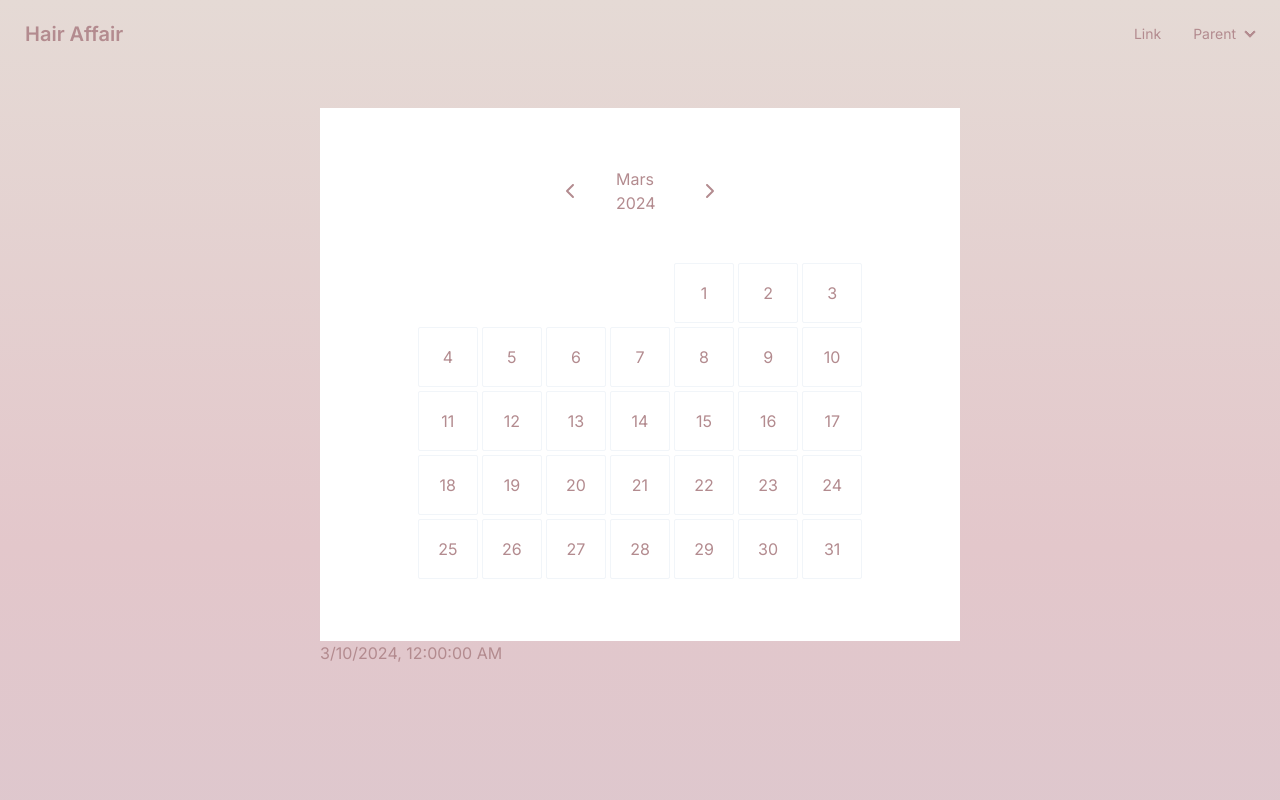
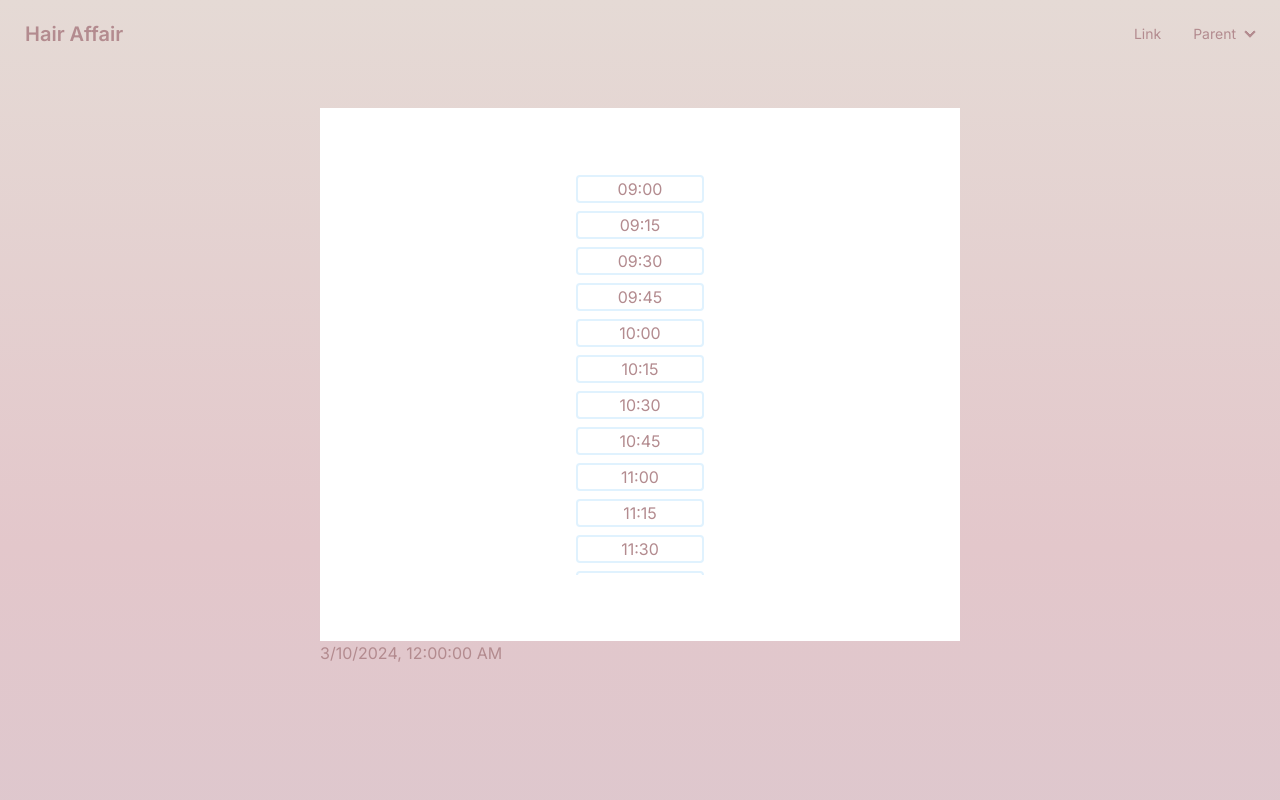
Before and after one commit to Skrefsrud/HairNext, a Next.js app in the folder next-hair-salon/: page /book-appointment in a window 1280 px wide. Both pictures are taken after a click on the element "10". Shown: the top 800 px of the page. Built offline with nearby package versions, Linux system fonts and the light colour scheme.

Commit message:
time selector

```diff
--- a/next-hair-salon/src/components/booking-form.tsx
+++ b/next-hair-salon/src/components/booking-form.tsx
@@ -4,6 +4,7 @@ import CalendarSelect from "./bookingComponents/CalendarSelect";
 import SlideInContainer from "./SlideInContainer";
 import React, { useState } from "react";
 import Stats from "./Stats";
+import TimeSelector from "./bookingComponents/TimeSelect";
 
 export function BookingForm() {
   enum BookingType {
@@ -60,6 +61,10 @@ export function BookingForm() {
 
   const handleDateSelection = (selectedDate: Date, displayDate: String) => {
     updateBookingData(["bookingDetails", "date"], selectedDate);
+    setUiState({
+      ...uiState,
+      selectedOption: 1,
+    });
   };
 
   //Handling what component should be rendered based on the selectedOption variable
@@ -86,7 +91,7 @@ export function BookingForm() {
         stepIndex={1}
         direction={direction}
       >
-        <Stats />
+        <TimeSelector></TimeSelector>
       </BookingStep>
       <p>{bookingDetails.date.toLocaleString()}</p>
     </div>
--- /dev/null
+++ b/next-hair-salon/src/components/bookingComponents/TimeSelect.tsx
@@ -0,0 +1,70 @@
+import React from "react";
+
+interface TimeSelectorProps {
+  onSelect: (selectedTime: string) => void;
+  bookedTimes: string[];
+}
+
+interface TimeSelectorState {
+  selectedTime: string;
+  bookedTimes: string[];
+}
+
+class TimeSelector extends React.Component<
+  TimeSelectorProps,
+  TimeSelectorState
+> {
+  constructor(props: TimeSelectorProps) {
+    super(props);
+    this.state = {
+      selectedTime: "",
+      bookedTimes: props.bookedTimes, // Get bookedTimes from props
+    };
+  }
+
+  handleTimeSelect = (selectedTime: string) => {
+    this.setState({ selectedTime });
+    this.props.onSelect(selectedTime);
+  };
+
+  render() {
+    const startTime = 9 * 60; // 9:00 in minutes
+    const endTime = 17 * 60; // 16:00 in minutes
+    const interval = 15; // 15 minutes interval
+    const times = [];
+
+    for (let i = startTime; i < endTime; i += interval) {
+      const hour = Math.floor(i / 60);
+      const minute = i % 60;
+      const timeString = `${hour.toString().padStart(2, "0")}:${minute
+        .toString()
+        .padStart(2, "0")}`;
+
+      const isBooked = this.state.bookedTimes
+        ? this.state.bookedTimes.includes(timeString)
+        : false;
+
+      times.push(
+        <div
+          key={i}
+          className={`cursor-pointer border-solid border-2 rounded border-sky-100 w-32 text-center ${
+            isBooked ? "booked" : ""
+          }`}
+          onClick={() => (!isBooked ? this.handleTimeSelect(timeString) : null)}
+        >
+          {timeString} {isBooked ? "(Booked)" : ""}
+        </div>
+      );
+    }
+    console.log(times);
+    return (
+      <div className='h-3/4 overflow-y-auto w-48 bg-blue'>
+        <div className='flex flex-col list-none gap-2 justify-center items-center'>
+          {times}
+        </div>
+      </div>
+    );
+  }
+}
+
+export default TimeSelector;
```
